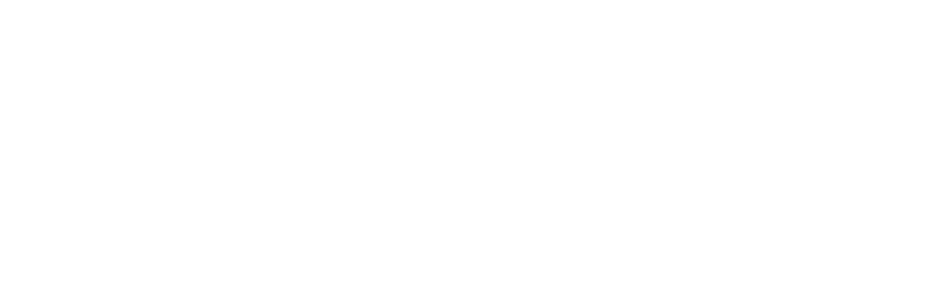
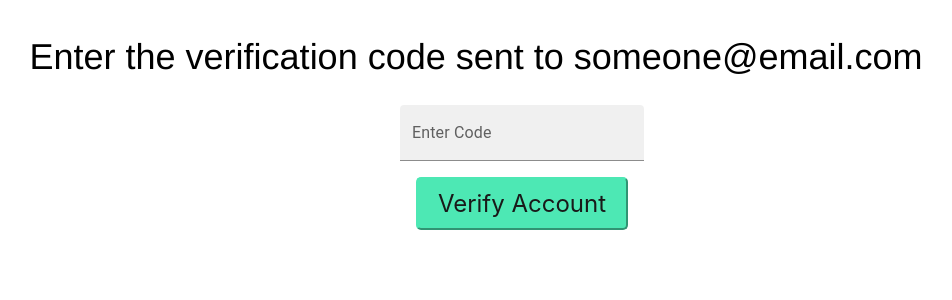
Before and after one commit to jaspersuiter/SkyChart-Frontend, a React (Create React App) app: page /verify in a window 1280 px wide. Before the commit this address had no page. Shown: the top 300 px of the page, without its empty margins (118-1070 px from the left). Built offline with nearby package versions, Linux system fonts and the light colour scheme.

Commit message:
Added basic verification page for email verification code

```diff
--- a/src/App.tsx
+++ b/src/App.tsx
@@ -6,13 +6,13 @@ import Calendar from './Calendar/Calendar';
 import Settings from './Settings/Settings';
 import Logout from '@mui/icons-material/Logout';
 import Aircraft from './Aircraft/Aircraft';
+import VerificationPage from './Verification/verification';
 
 function App() {
   return (
     <div className="App">
       <Router>
         <Routes>
-
           <React.Fragment>
             <Route path='/calendar' element={<Calendar/>} />
             <Route path='/aircraft' element={<Aircraft/>} />
@@ -20,6 +20,7 @@ function App() {
             <Route path='/settings' element={<Settings/>} />
             <Route path="/" element={<Navigate to='/calendar'/>} />
             <Route path="/logout" element={<Logout/>} />
+            <Route path="/verify" element={<VerificationPage/>} />
           </React.Fragment>
 
         </Routes>
--- /dev/null
+++ b/src/Verification/verification.css
@@ -0,0 +1,16 @@
+.label {
+    height: 53px;
+    width: 985px;
+}
+
+.label .text-wrapper {
+    color: var(--black);
+    font-family: "Inter-Regular", Helvetica;
+    font-size: 36px;
+    font-weight: 400;
+    left: 0;
+    letter-spacing: 0;
+    line-height: normal;
+    top: 0;
+    width: 985px;
+}
--- /dev/null
+++ b/src/Verification/verification.tsx
@@ -0,0 +1,32 @@
+import React, { useEffect, useState } from 'react';
+import { useParams } from 'react-router-dom';
+import { Grid, TextField } from '@mui/material';
+import PrimaryButton from '../Buttons/PrimaryButton';
+import './verification.css';
+
+function VerificationPage() {
+  return (
+    <div className='VerificationPage'>
+        <Grid container spacing={2} justifyContent={'center'} direction={'column'} alignItems={'center'}>
+            <Grid item alignItems={'center'}>
+                <div className='label'>
+                    <p className='text-wrapper'>Enter the verification code sent to someone@email.com</p>
+                </div>
+            </Grid>
+            <Grid item>
+                <TextField
+                    id="filled-search"
+                    label="Enter Code"
+                    variant="filled"
+                    inputProps={{maxLength: 5}}
+                />
+            </Grid>
+            <Grid item>
+                <PrimaryButton text="Verify Account" />
+            </Grid>
+        </Grid>
+    </div>
+  )
+}
+
+export default VerificationPage;
```
